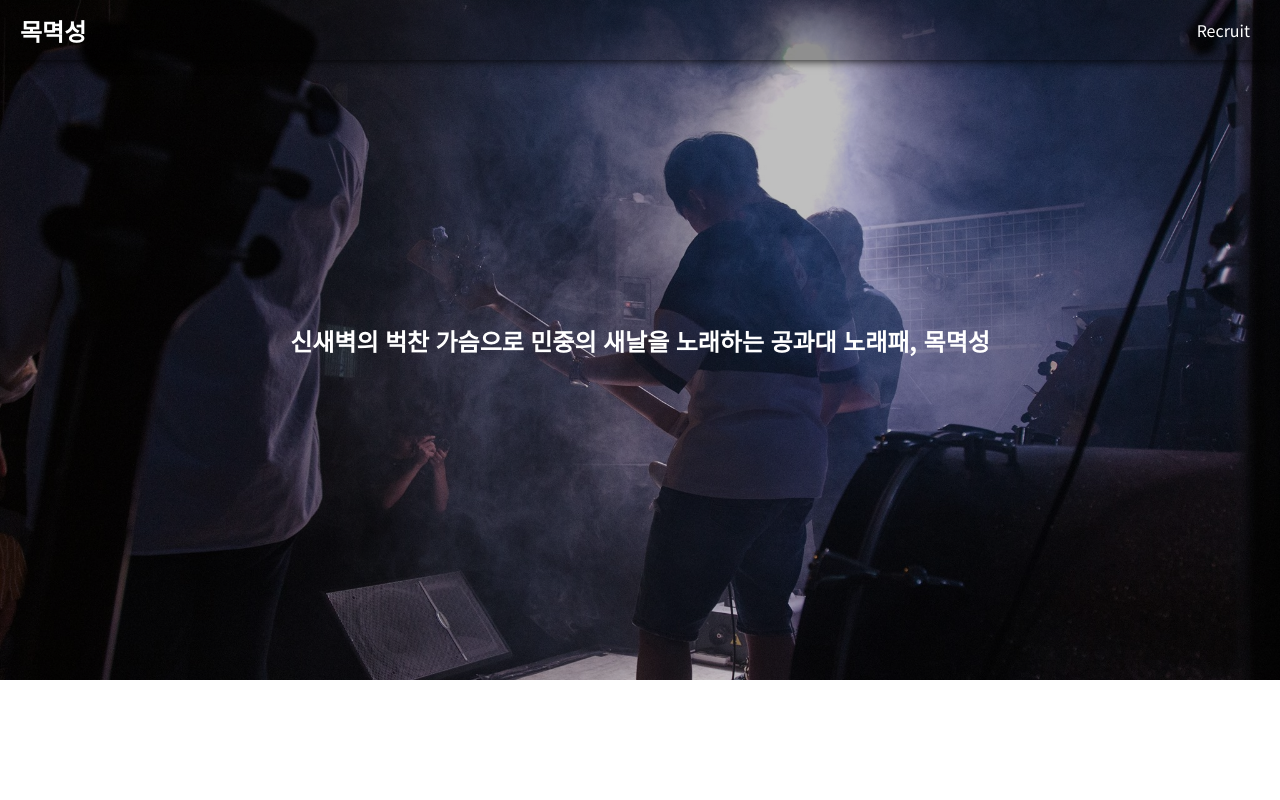
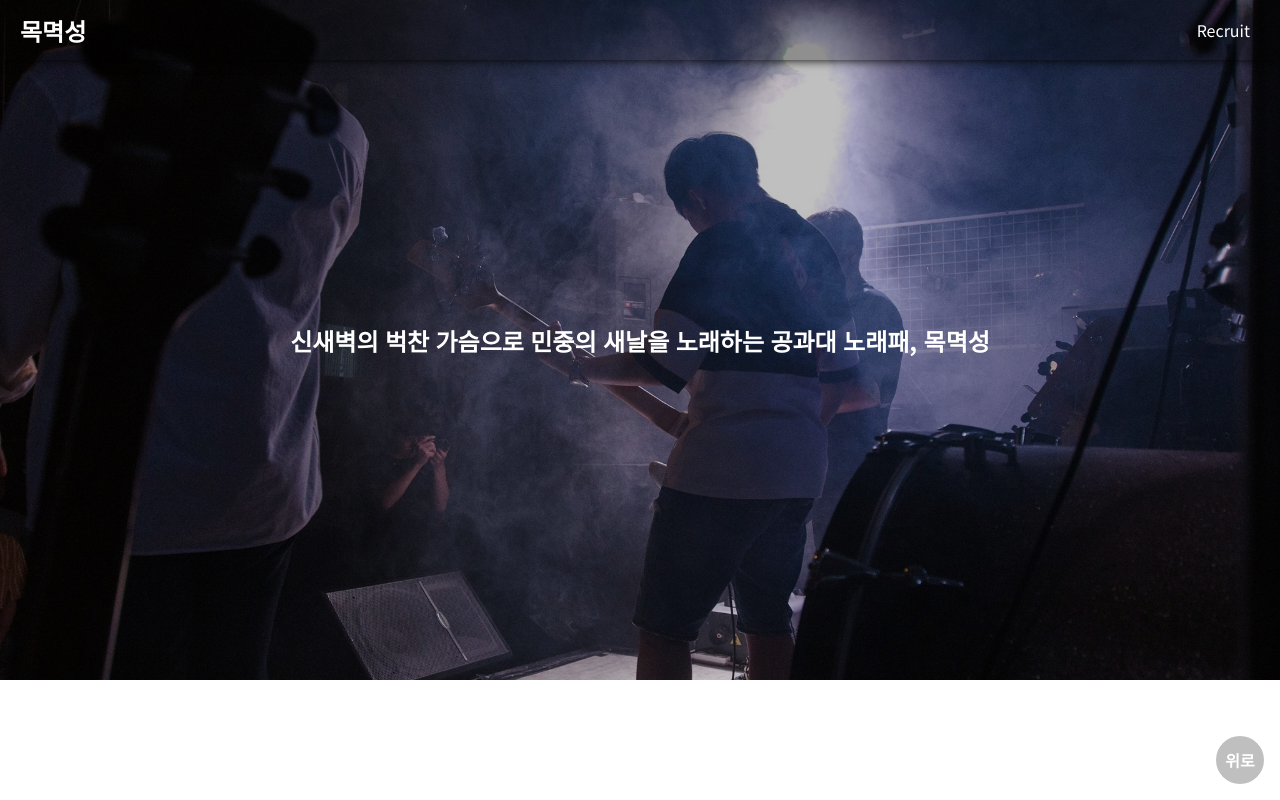
Before and after one commit to tom9744/MMS-Recruit, a Nuxt app: page / in a window 1280 px wide. Shown: the top 800 px of the page. Built offline with nearby package versions, Linux system fonts and the light colour scheme.

Commit message:
feat: #1 TheScrollButton 컴포넌트 추가 (최상단 스크롤)

```diff
--- /dev/null
+++ b/components/Navigation/TheScrollButton.vue
@@ -0,0 +1,37 @@
+<template>
+  <button class="scroll-btn" @click="scrollToTop">
+    <span class="scroll-btn--icon">위로</span>
+  </button>
+</template>
+
+<script>
+export default {
+  methods: {
+    scrollToTop() {
+      window.scrollTo({ top: 0, behavior: 'smooth' })
+    },
+  },
+}
+</script>
+
+<style lang="scss" scoped>
+.scroll-btn {
+  position: fixed;
+  bottom: 16px;
+  right: 16px;
+
+  height: 48px;
+  width: 48px;
+
+  border: none;
+  border-radius: 50%;
+
+  background-color: rgba(0, 0, 0, 0.25);
+
+  &--icon {
+    font-size: 1rem;
+    font-weight: bold;
+    color: white;
+  }
+}
+</style>
--- a/layouts/default.vue
+++ b/layouts/default.vue
@@ -5,17 +5,21 @@
     <Nuxt />
 
     <TheFooter />
+
+    <TheScrollButton />
   </div>
 </template>
 
 <script>
 import TheHeader from '~/components/Navigation/TheHeader'
 import TheFooter from '~/components/Navigation/TheFooter'
+import TheScrollButton from '~/components/Navigation/TheScrollButton'
 
 export default {
   components: {
     TheHeader,
     TheFooter,
+    TheScrollButton,
   },
 }
 </script>
```
